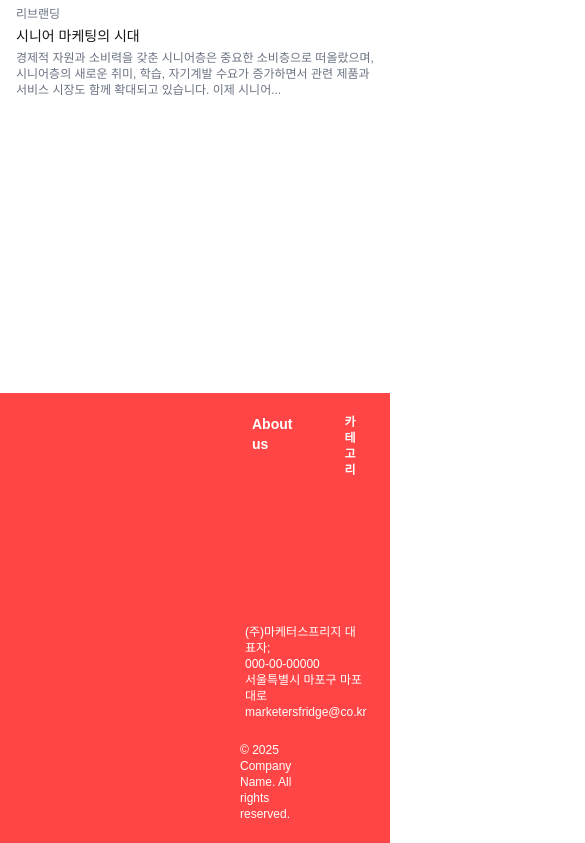
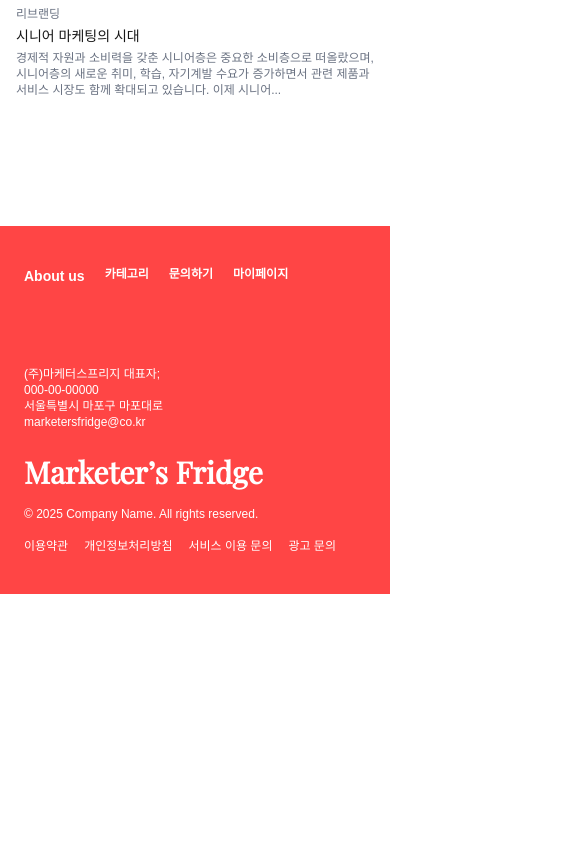
Before and after one commit to Marketer-s-Fridge/Client, a Next.js app: page / in a window 390 px wide. Shown: the part 2279-3122 px from the top of the page, 585 px wide, since content can reach past the window. After the commit the page ends 2873 px from the top, so only its background shows below. Built offline with nearby package versions, Linux system fonts and the light colour scheme.

Commit message:
fix:footer 반응형 적용

```diff
--- a/src/components/footer.tsx
+++ b/src/components/footer.tsx
@@ -4,57 +4,38 @@ import React from "react";
 const Footer: React.FC = () => {
   return (
     <div className="flex flex-col bg-white mt-20">
-      <div className="self-stretch bg-white h-[500px]">
-        <div className="flex flex-col items-start self-stretch bg-[#FF4545] py-[21px] mt-[167px] mb-[148px]">
+      <div className="self-stretch bg-white">
+        <div className="flex flex-col items-start self-stretch bg-[#FF4545] py-10 px-6 sm:px-12 md:px-24 lg:px-32 xl:px-60">
           {/* 상단 네비게이션 */}
-          <div className="flex items-start mb-[118px] ml-[240px]">
-            <span className="text-white text-sm font-bold ml-3 mr-8">
-              About us
-            </span>
-            <span className="text-white text-xs font-bold ml-5 mr-10">
-              카테고리
-            </span>
-            <span className="text-white text-xs font-bold ml-5 mr-10">
-              문의하기
-            </span>
-            <span className="text-white text-xs font-bold mx-5">
-              마이페이지
-            </span>
+          <div className="flex flex-wrap gap-5 mb-20">
+            <span className="text-white text-sm font-bold">About us</span>
+            <span className="text-white text-xs font-bold">카테고리</span>
+            <span className="text-white text-xs font-bold">문의하기</span>
+            <span className="text-white text-xs font-bold">마이페이지</span>
           </div>
 
-          {/* 아이콘 */}
-          {/* <img
-            src="https://storage.googleapis.com/tagjs-prod.appspot.com/v1/SgOCKWkYTi/h04varu5_expires_30_days.png"
-            alt="footer icon"
-            className="w-[23px] h-[23px] ml-[1527px] object-fill"
-          /> */}
-
           {/* 회사 정보 및 타이틀 */}
-          <div className="flex items-center mb-2.5 ml-[245px]">
-            <span className="text-white text-xs w-[137px] mr-[560px] whitespace-pre-line">
+          <div className="flex flex-col lg:flex-row justify-between items-start lg:items-center w-full mb-4 gap-6">
+            <span className="text-white text-xs whitespace-pre-line">
               (주)마케터스프리지 대표자;
               {"\n"}000-00-00000
               {"\n"}서울특별시 마포구 마포대로
               {"\n"}marketersfridge@co.kr
             </span>
-            <span className="font-playfair text-white text-[40px] font-bold">
+            <span className="font-playfair text-white text-3xl md:text-4xl font-bold">
               Marketer’s Fridge
             </span>
           </div>
 
           {/* 하단 정책 관련 */}
-          <div className="flex items-center ml-[240px]">
-            <span className="text-white text-xs mr-[420px]">
+          <div className="flex flex-col md:flex-row justify-between items-start md:items-center w-full gap-4">
+            <span className="text-white text-xs">
               © 2025 Company Name. All rights reserved.
             </span>
-            <div className="flex shrink-0 items-start px-[18px]">
-              <span className="text-white text-xs ml-[3px] mr-8">이용약관</span>
-              <span className="text-white text-xs mb-[1px] mr-[29px]">
-                개인정보처리방침
-              </span>
-              <span className="text-white text-xs ml-[3px] mr-8">
-                서비스 이용 문의
-              </span>
+            <div className="flex flex-wrap gap-4">
+              <span className="text-white text-xs">이용약관</span>
+              <span className="text-white text-xs">개인정보처리방침</span>
+              <span className="text-white text-xs">서비스 이용 문의</span>
               <span className="text-white text-xs">광고 문의</span>
             </div>
           </div>
```
